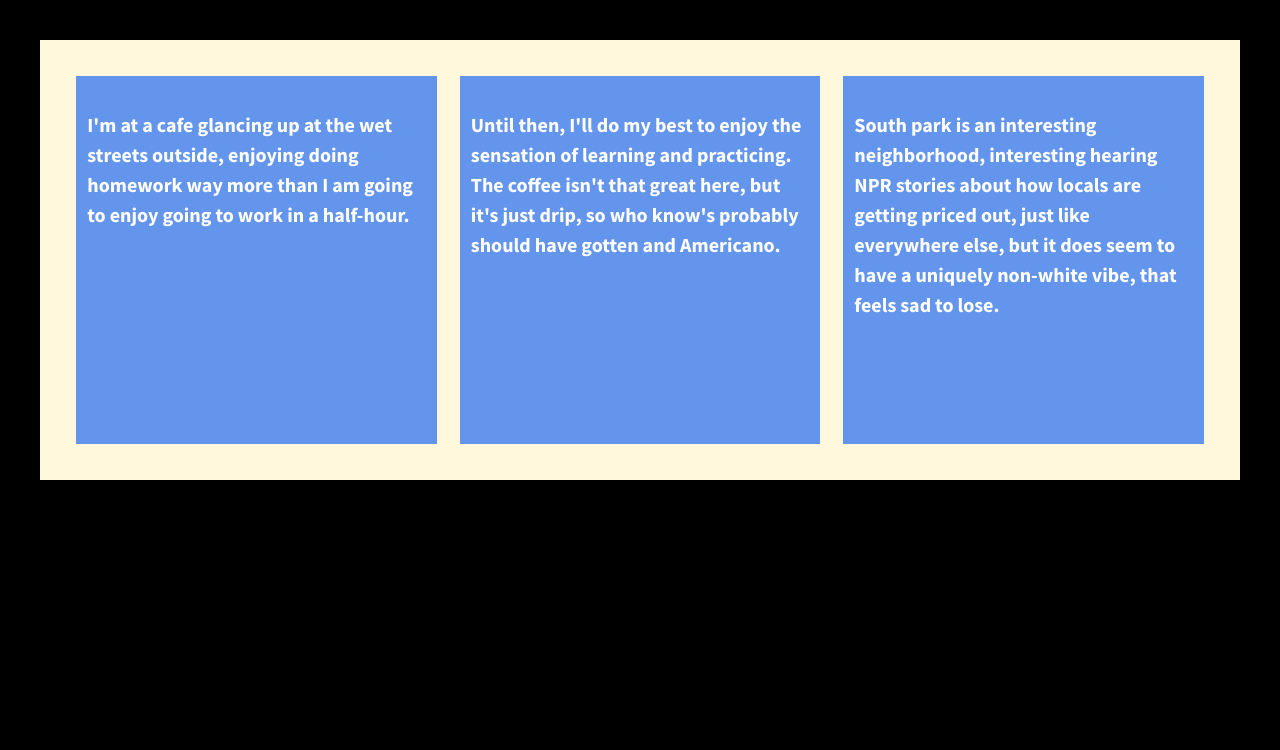
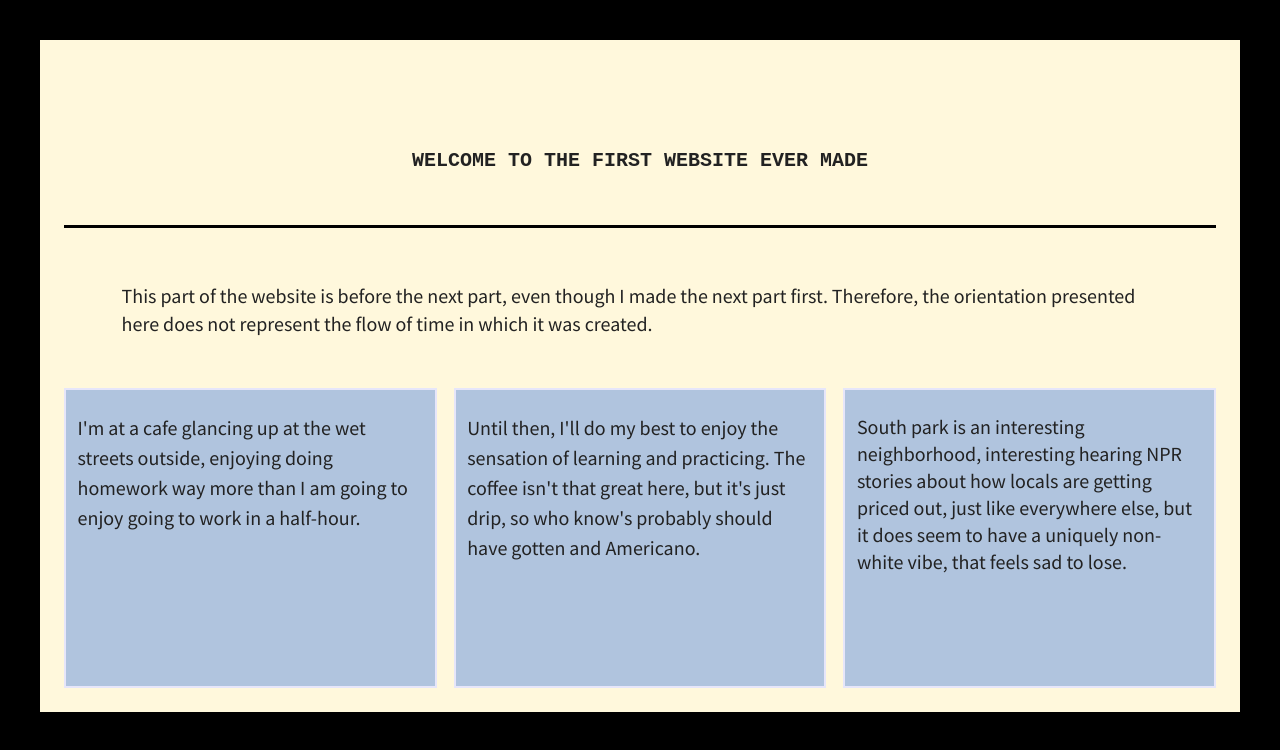
Before and after one commit to jakemccaffray/206-divs-flexbox-starter, a plain HTML site: page index.html in a window 1280 px wide. Drawn offline with nearby package versions, Linux system fonts and the light colour scheme.

Commit message:
Made it personal

```diff
--- a/css/main.css
+++ b/css/main.css
@@ -95,7 +95,6 @@ textarea {
    Author's custom styles
    ========================================================================== */
 
-
 html {
   background-color: #000000;
   height: 100%;
@@ -112,23 +111,59 @@ body {
   display: flex;
   justify-content: space-between;
   align-items: center;
-  /*add display:flex and set justify-content to space-between*/
   font-weight: 700;
   background-color: #FFF8DC;
-  padding: 3%;
+  padding: 2%;
+  flex-flow: row wrap;
+}
+
+h1 {
+    display: flex;
+    justify-content: center;
+    align-items: center;
+    border-bottom: #000 solid;
+    padding-top: 3.5em;
+    padding-bottom: 2.5em;
+    width: 100%;
+    font-family: 'Courier New';
+    font-size: 20px;
+    text-transform: uppercase;
+    text-align: center;
+}
+
+main {
+    display: flex;
+    justify-content: left;
+    align-items: center;
+    padding-bottom: 2em;
+    padding-top: 2em;
+    margin: 0 5%;
+    font-weight: 400;
 }
 
 .div-1, .div-2, .div-3 {
   width: 30%;
   display: flex;
-  justify-content: center;
-  /*give the divs a width of 30%, add display:flex, set justify-content and align-items to center*/
-  color: #fff;
-  line-height: 1.5em;
+  justify-content: space-between;
+  align-items: flex-start;
+  line-height: 1.1em;
   font-size: 1em;
-  background-color: #6495ED;
-  height: 300px;
-  padding: 3% 1%;
+  font-weight: 300;
+  background-color: #B0C4DE;
+  border: solid 2px lavender;
+  height: 250px;
+  padding: 2% 1%;
+  margin-top: .5em;
+}
+
+.div-1 {
+    line-height: 1.5em;
+}
+.div-2 {
+    line-height: 1.5em;
+}
+.div-3 {
+    line-height: 1.35em;
 }
 
 
--- a/index.html
+++ b/index.html
@@ -22,6 +22,11 @@
         <![endif]-->
 
         <section class="wrapper">
+            <h1>Welcome To The First Website Ever Made</h1>
+            <main>This part of the website is before the next part, even though I made the next
+                 part first.  Therefore, the orientation presented here does not represent the flow of time
+                  in which it was created.
+            </main>
             <div class="div-1">
                 I'm at a cafe glancing up at the wet streets outside, enjoying doing homework
                  way more than I am going to enjoy going to work in a half-hour.
```
